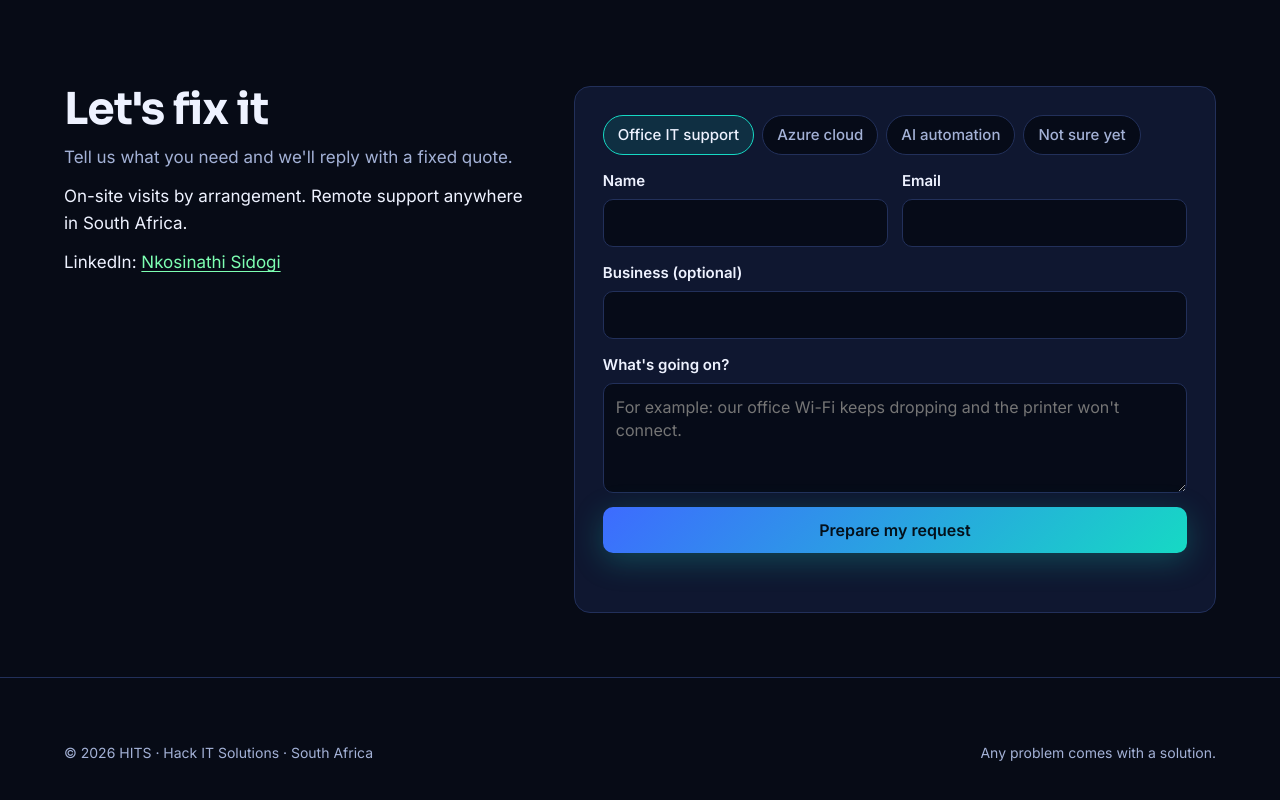
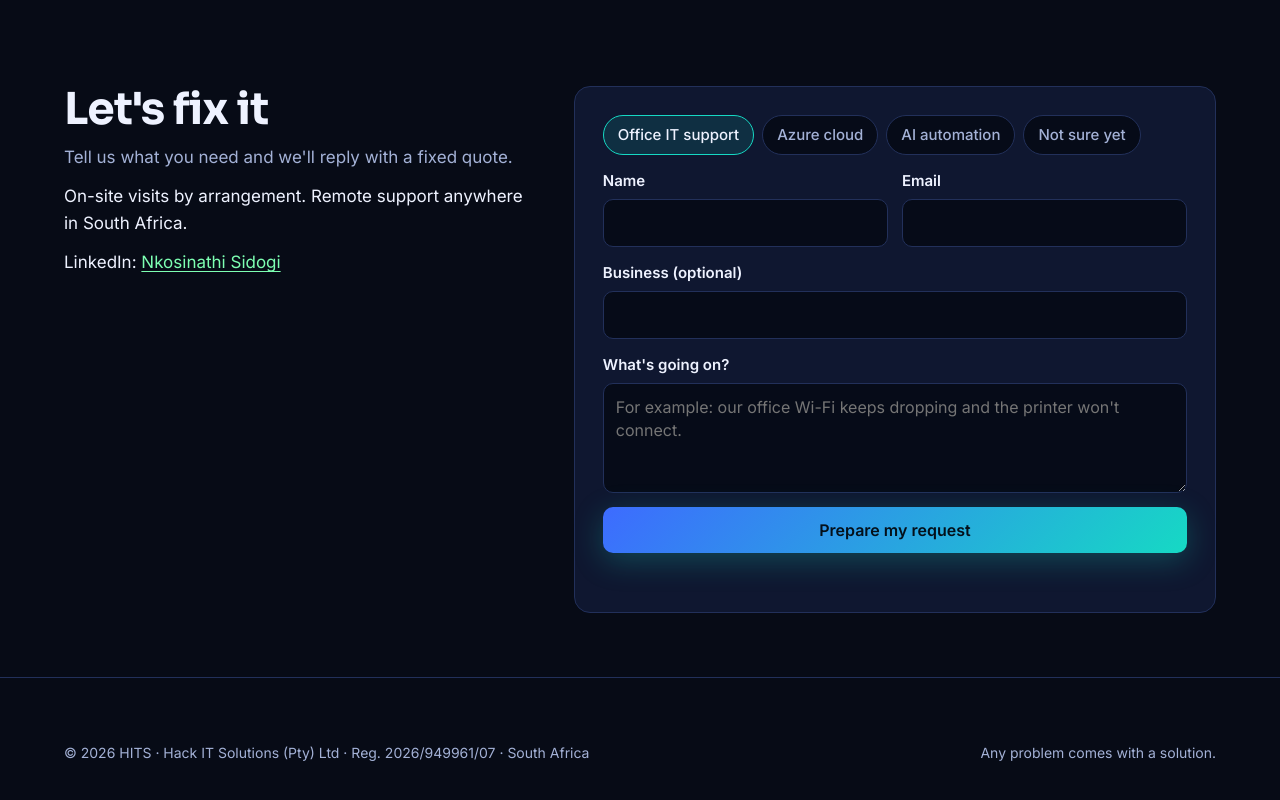
Before and after one commit to NkosinathiSid/hackitsolutions, a plain HTML site: page index.html in a window 1280 px wide. Shown: the part 3110-3910 px from the top of the page. Drawn offline with Linux system fonts and the light colour scheme.

Commit message:
Add company name and registration number
Co-Authored-By: Claude Opus 5.5 <noreply@anthropic.com>
Claude-Session: https://claude.ai/code/session_01BsxmRK6Sr4xNTVkKsUjjFb

```diff
--- a/index.html
+++ b/index.html
@@ -388,7 +388,7 @@ footer .in{display:flex;justify-content:space-between;align-items:center;gap:14p
 
 <footer class="band">
   <div class="in">
-    <span>© 2026 HITS · Hack IT Solutions · South Africa</span>
+    <span>© 2026 HITS · Hack IT Solutions (Pty) Ltd · Reg. 2026/949961/07 · South Africa</span>
     <span>Any problem comes with a solution.</span>
   </div>
 </footer>
```
